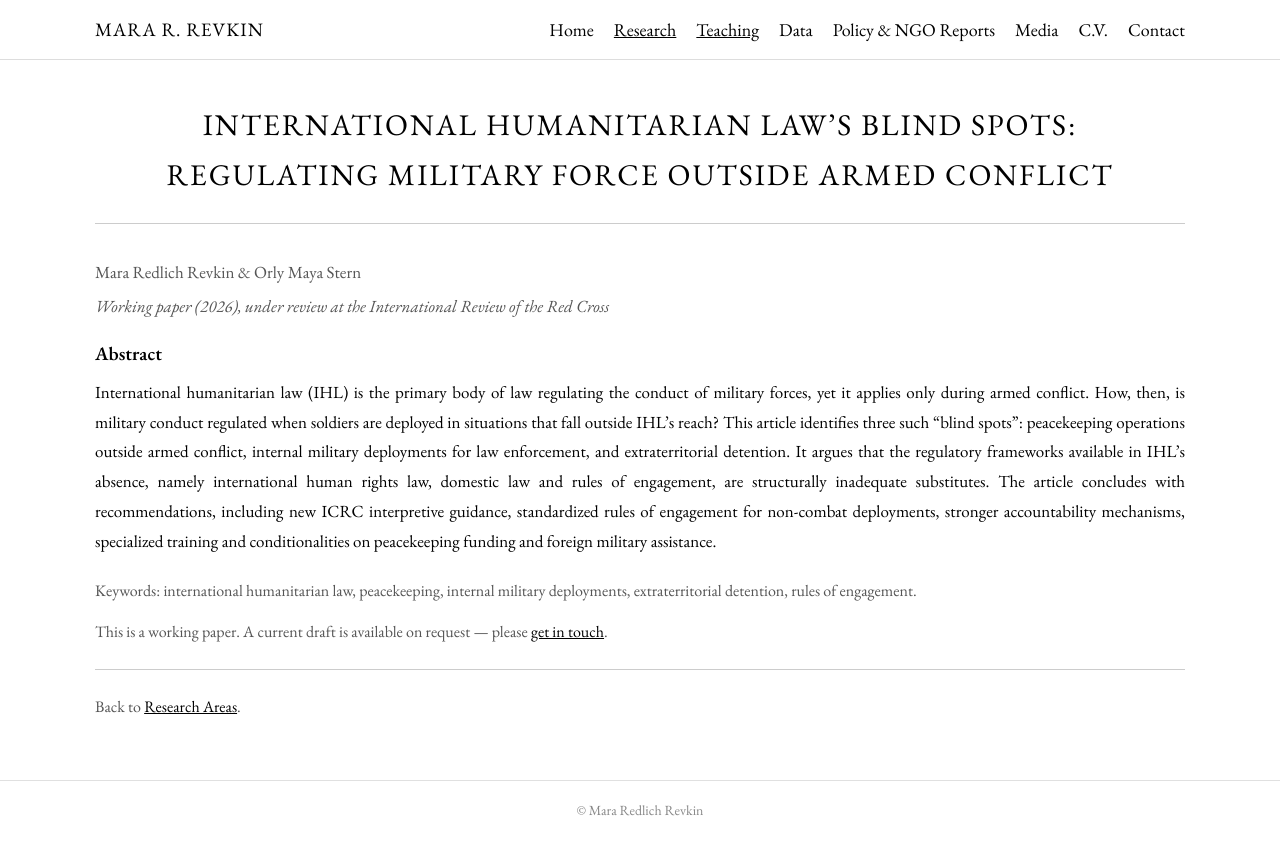
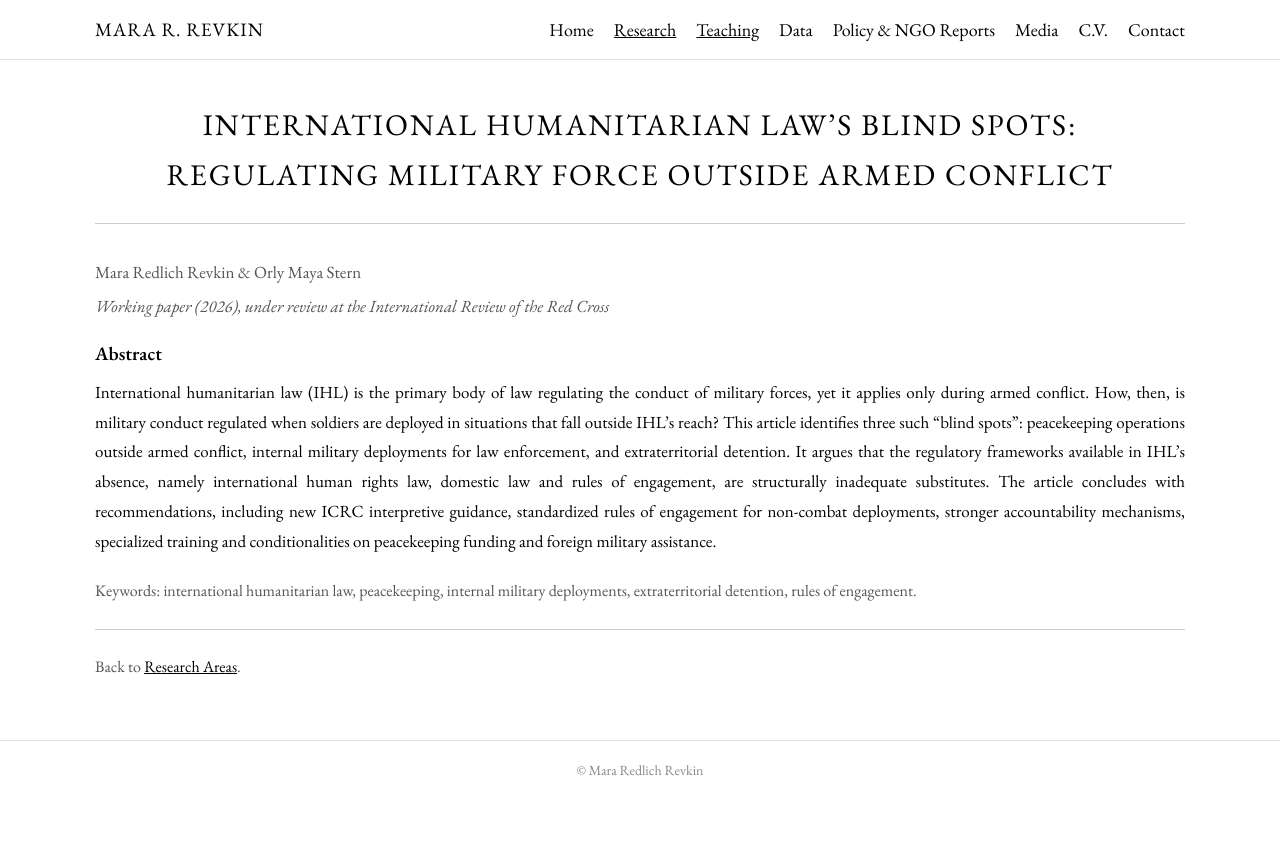
Before and after one commit to mrevkin/mrevkin.github.io, a Jekyll site: the page ihl-blind-spots.html, which Jekyll copies as it is, in a window 1280 px wide. Shown: the top 855 px of the page. Built offline with Jekyll 4.4.1, drawn with Linux system fonts in a browser that asks for light colours.

Commit message:
Remove draft-on-request line; contact is in the nav

```diff
--- a/ihl-blind-spots.html
+++ b/ihl-blind-spots.html
@@ -61,8 +61,6 @@
 
     <p style="font-size:16px; color:#555; margin-top:22px;">Keywords: international humanitarian law, peacekeeping, internal military deployments, extraterritorial detention, rules of engagement.</p>
 
-    <p style="font-size:16px; color:#555; margin-top:14px;">This is a working paper. A current draft is available on request &mdash; please <a href="contact.html">get in touch</a>.</p>
-
     <hr class="divider" style="margin-top: 24px;" />
     <p style="font-size:16px; color:#555; margin-top:18px;">Back to <a href="research.html">Research Areas</a>.</p>
 
```
